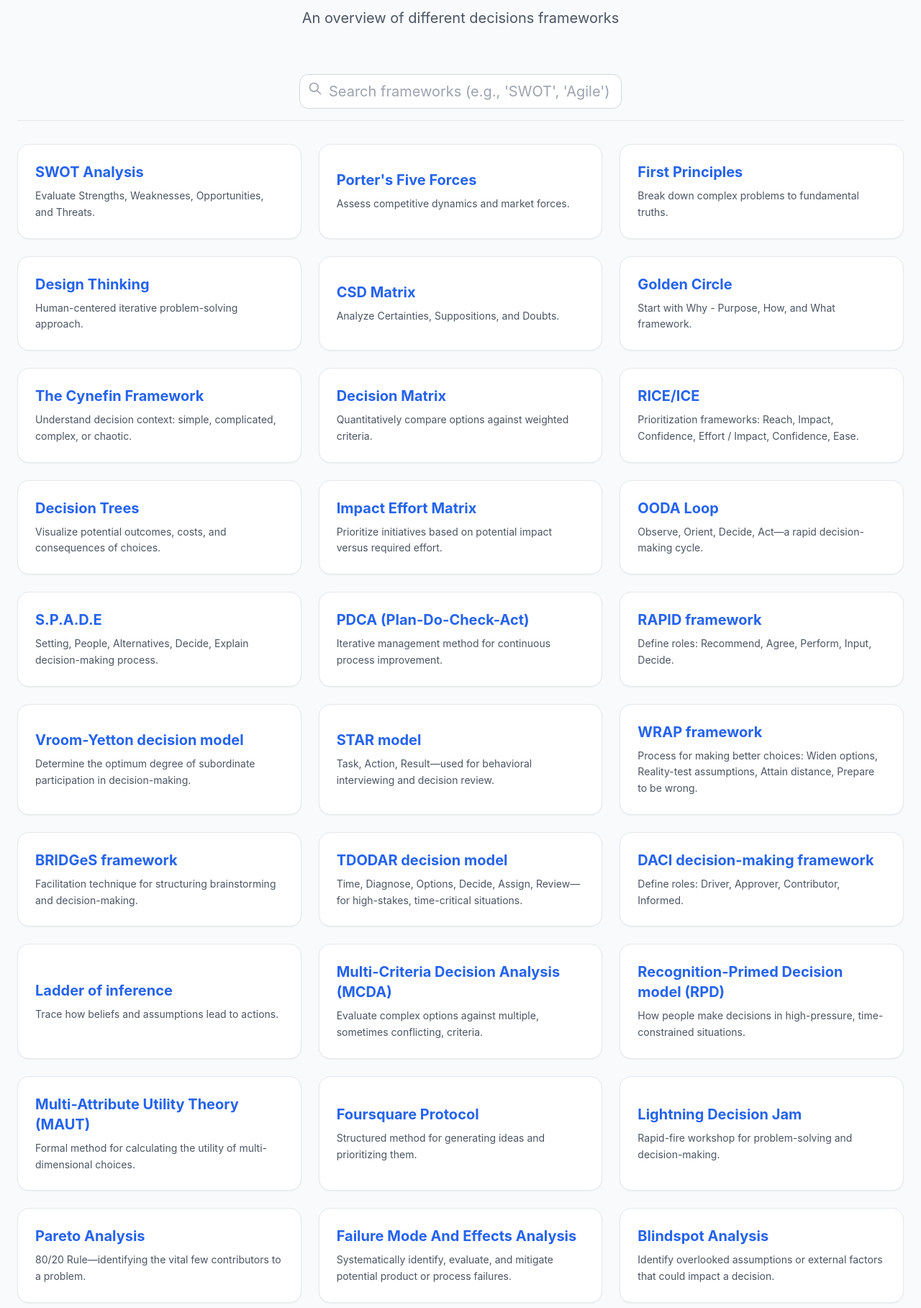
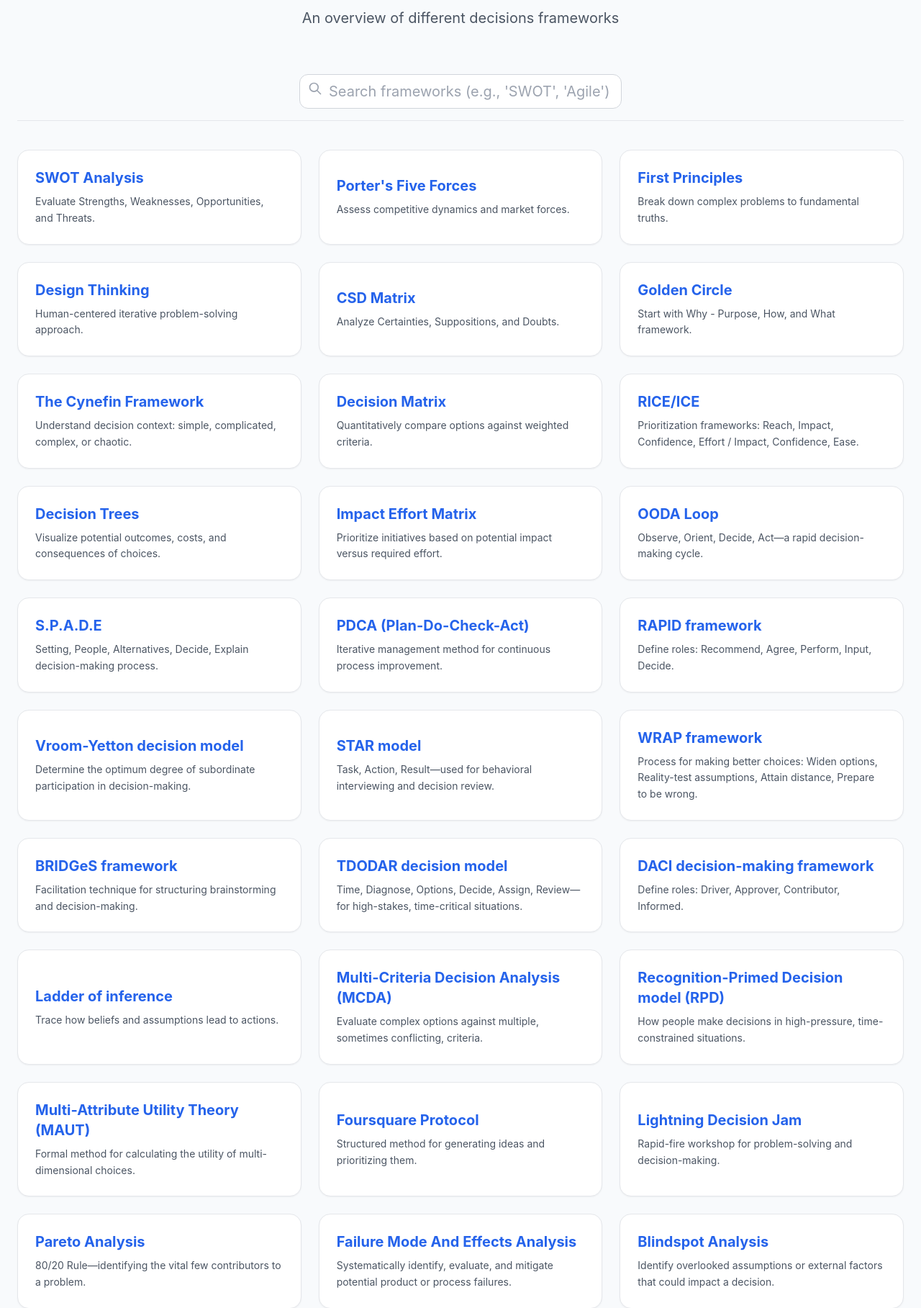
Before and after one commit to edimaudo/dainta, a FastAPI app: page /decision-information in a window 1280 px wide. Shown: the part 174-1991 px from the top of the page at 72% size. Run offline with FastAPI, Linux system fonts and the light colour scheme; some libraries are stand-ins or nearby versions.

Commit message:
Update decision_info.html

```diff
--- a/templates/decision_info.html
+++ b/templates/decision_info.html
@@ -35,7 +35,7 @@
         </div>
     </div>
 
-    <div id="frameworkGrid" class="grid grid-cols-1 md:grid-cols-2 lg:grid-cols-3 gap-6">
+    <div id="frameworkGrid" class="grid grid-cols-1 md:grid-cols-2 lg:grid-cols-3 gap-6 pt-2">
         {% set frameworks = [
   {"id": "swot", "name": "SWOT Analysis", "desc": "Evaluate Strengths, Weaknesses, Opportunities, and Threats.", "why": "To align internal capabilities with external market realities.", "when": "Strategic planning or initiating a new project.", "how": "Brainstorm and list internal factors (S/W) and external dynamics (O/T) in a 2x2 grid."},
   {"id": "porter-five-forces", "name": "Porter's Five Forces", "desc": "Assess competitive dynamics and market forces.", "why": "To evaluate industry profitability and competitive intensity.", "when": "Entering a new market or assessing industry shifts.", "how": "Analyze supplier power, buyer power, substitution threats, new entrants, and competitive rivalry."},
@@ -103,7 +103,7 @@
   {"id": "vrio-analysis", "name": "VRIO Analysis", "desc": "Evaluate resources for Value, Rarity, and Imitability.", "why": "To identify and protect resources that generate sustained, long-term competitive advantage.", "when": "Internal resource auditing or core competency evaluations.", "how": "Assess internal assets sequentially against four strict hurdles: Value, Rarity, Imitability, and Organizational support."},
   {"id": "hypothesis-based-strategy", "name": "Hypothesis Based Strategy", "desc": "Developing and testing strategic options through hypotheses.", "why": "To accelerate strategic validation and de-risk major decisions efficiently.", "when": "Exploring highly innovative, unproven product spaces or markets.", "how": "Frame core strategic assumptions as testable hypotheses, design micro-experiments, collect real data, and pivot or scale."},
   {"id": "top-down-communication", "name": "Top-Down Communication", "desc": "Cascading decisions and strategy from leadership to teams.", "why": "To establish clarity, direction, and unified intent across large teams rapidly.", "when": "Answering major corporate reorganizations or fresh strategic pivots.", "how": "Synthesize complex choices into a clear, high-level message, then systematically cascade details down management tiers."},
-  {"id": "ecosystem-strategy", "name": "The Ecosystem Strategy", "desc": "Strategy focused on collaborating with external partners.", "why": "To scale network effects and capture value across an entire industry platform.", "when": "Designing platform-based business models or digital SaaS products.", "how": "Identify critical external partners, align mutual economic incentives, and build shared digital infrastructure/APIs."},
+  {"id": "ecosystem-strategy", "name": "The Ecosystem Strategy", "desc": "Strategy focused on collaborating with external partners.", "why": "To scale network effects and capture value across an industry platform.", "when": "Designing platform-based business models or digital SaaS products.", "how": "Identify critical external partners, align mutual economic incentives, and build shared digital infrastructure/APIs."},
   {"id": "6-pillar-ceo-scorecard", "name": "6 Pillar CEO Scorecard", "desc": "Performance measurement focusing on key CEO responsibilities.", "why": "To provide an objective framework for boards to evaluate chief executive efficacy.", "when": "Annual executive performance reviews or CEO transition planning.", "how": "Score CEO performance across six key systemic areas: Vision, Strategy, Execution, Culture, Talent, and Board/Stakeholders."},
   {"id": "operating-model-bridge", "name": "Operating Model Bridge", "desc": "Tool for linking strategy to operating model design.", "why": "To translate high-level strategy into actual functional design and everyday processes.", "when": "Designing targeted post-merger integrations or deep corporate restructurings.", "how": "Map strategic imperatives directly to specific operational dimensions: processes, organizational design, data, and technology tools."},
   {"id": "core-competencies", "name": "Core Competencies", "desc": "Identify unique skills providing competitive advantage.", "why": "To focus corporate investments into the fundamental capabilities that drive differentiation.", "when": "Defining long-term resource allocation or outsourcing non-core processes.", "how": "Isolate internal capabilities that are difficult for rivals to copy, deliver outsized user value, and scale into diverse markets."},
@@ -125,7 +125,6 @@
         <div class="bg-white dark:bg-slate-950 rounded-2xl max-w-2xl w-full max-h-[85vh] overflow-y-auto p-8 border border-gray-200 dark:border-slate-800 shadow-xl" onclick="event.stopPropagation()">
             <div class="flex justify-between items-start mb-6">
                 <div>
-                    <!-- <h2 class="text-xs font-semibold tracking-wider text-gray-400 uppercase mb-1">Name</h2> -->
                     <h1 id="modalName" class="text-3xl font-extrabold text-gray-900 dark:text-slate-50"></h1>
                 </div>
                 <button type="button" class="text-gray-400 hover:text-gray-600 dark:hover:text-slate-200 transition" onclick="closeFrameworkDetails()" aria-label="Close Details">
```
